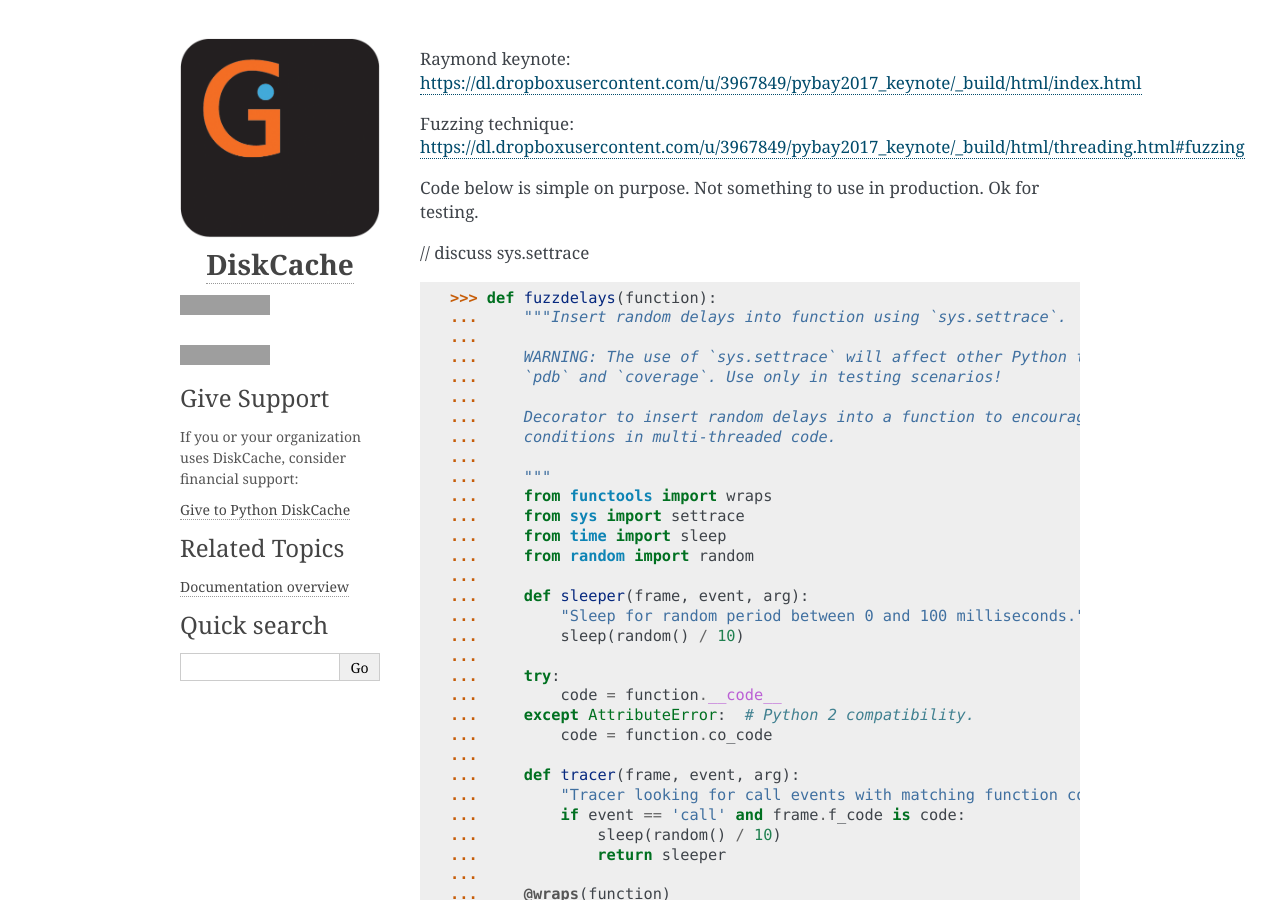
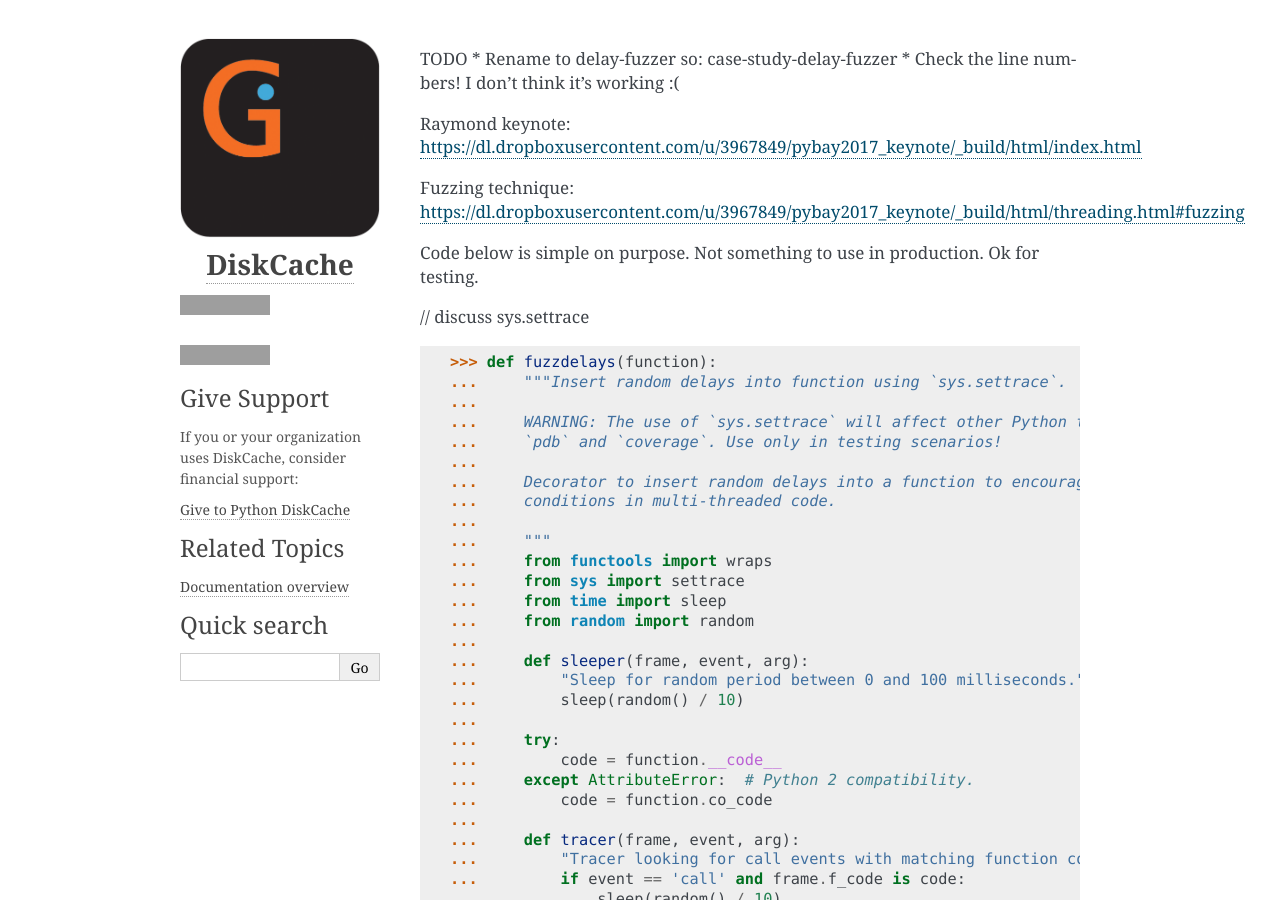
Before and after one commit to grantjenks/python-diskcache, a Sphinx documentation site: the page built from docs/case-study-fuzz-delays.rst, in a window 1280 px wide and 900 px high, cut to the strip 0-900 px from the top of the window. Built offline with Sphinx 7.4.7, drawn with Linux system fonts in a browser that asks for light colours; grey boxes are pictures that could not be loaded.

Commit message:
Add todo notes

```diff
--- a/docs/case-study-fuzz-delays.rst
+++ b/docs/case-study-fuzz-delays.rst
@@ -1,3 +1,7 @@
+TODO
+* Rename to delay-fuzzer so: case-study-delay-fuzzer
+* Check the line numbers! I don't think it's working :(
+
 Raymond keynote:
 https://dl.dropboxusercontent.com/u/3967849/pybay2017_keynote/_build/html/index.html
 
```
